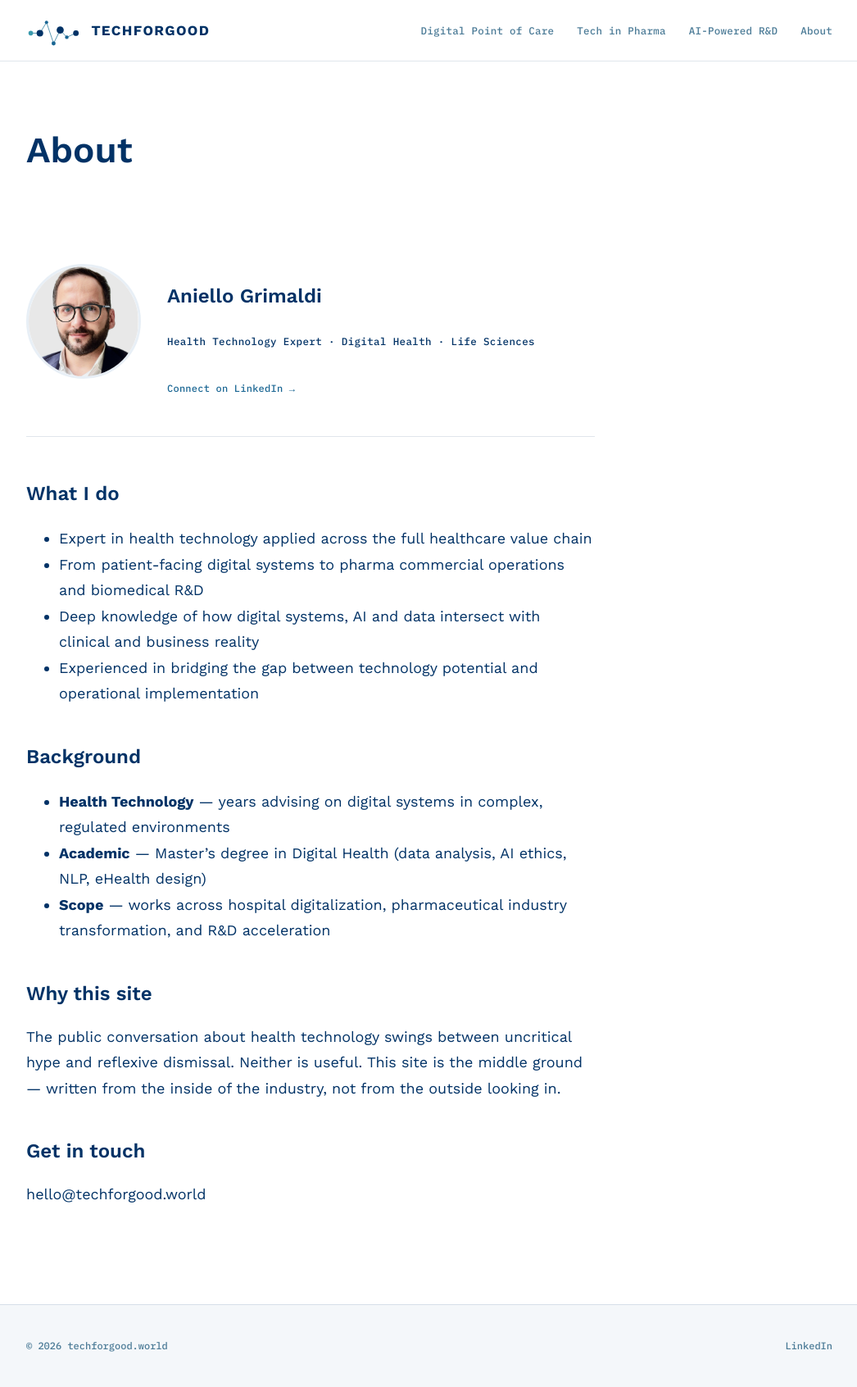
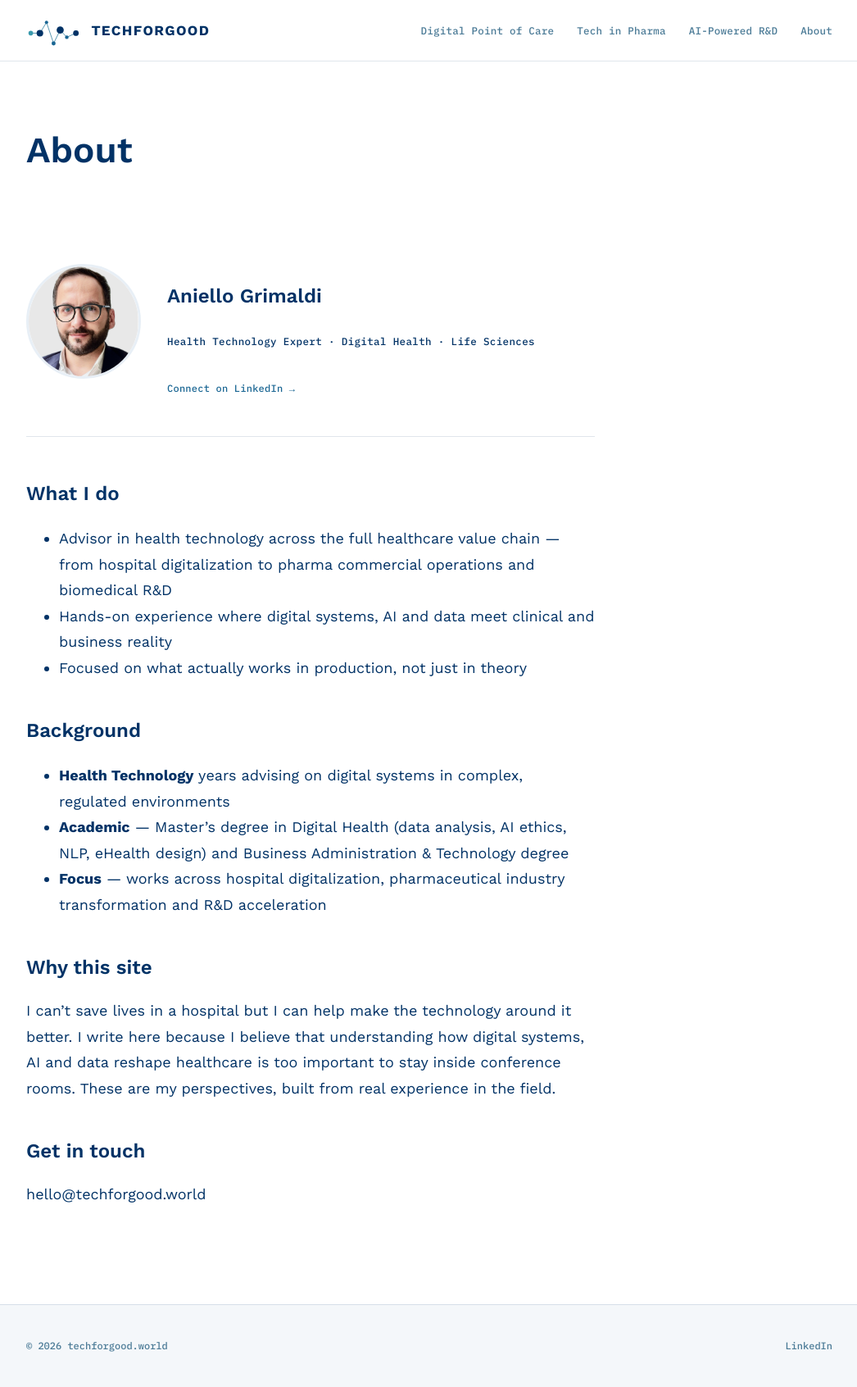
Before and after one commit to nelgrim123-cmyk/techforgood.world, a Jekyll site: the page built from about.md, in a window 1280 px wide. Shown: the whole page at 82% size, without its empty margins (116-1162 px from the left). Built offline with Jekyll 4.4.1, drawn with Linux system fonts in a browser that asks for light colours.

Commit message:
Update about.md

```diff
--- a/about.md
+++ b/about.md
@@ -17,20 +17,19 @@ permalink: /about/
 
 ## What I do
 
-- Expert in health technology applied across the full healthcare value chain
-- From patient-facing digital systems to pharma commercial operations and biomedical R&D
-- Deep knowledge of how digital systems, AI and data intersect with clinical and business reality
-- Experienced in bridging the gap between technology potential and operational implementation
+- Advisor in health technology across the full healthcare value chain — from hospital digitalization to pharma commercial operations and biomedical R&D
+- Hands-on experience where digital systems, AI and data meet clinical and business reality
+- Focused on what actually works in production, not just in theory
 
 ## Background
 
-- **Health Technology** — years advising on digital systems in complex, regulated environments
-- **Academic** — Master's degree in Digital Health (data analysis, AI ethics, NLP, eHealth design)
-- **Scope** — works across hospital digitalization, pharmaceutical industry transformation, and R&D acceleration
+- **Health Technology** years advising on digital systems in complex, regulated environments
+- **Academic** — Master's degree in Digital Health (data analysis, AI ethics, NLP, eHealth design) and Business Administration & Technology degree
+- **Focus** — works across hospital digitalization, pharmaceutical industry transformation and R&D acceleration
 
 ## Why this site
 
-The public conversation about health technology swings between uncritical hype and reflexive dismissal. Neither is useful. This site is the middle ground — written from the inside of the industry, not from the outside looking in.
+I can't save lives in a hospital but I can help make the technology around it better. I write here because I believe that understanding how digital systems, AI and data reshape healthcare is too important to stay inside conference rooms. These are my perspectives, built from real experience in the field.
 
 ## Get in touch
 
```
